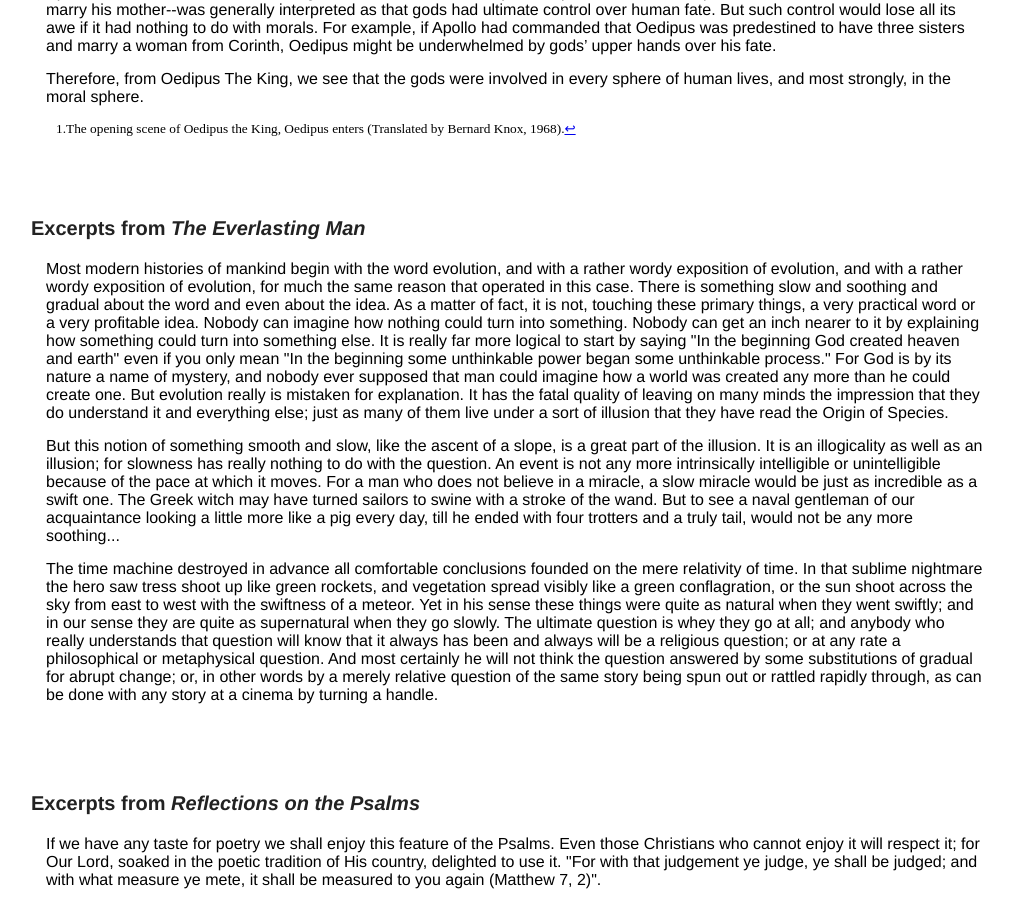
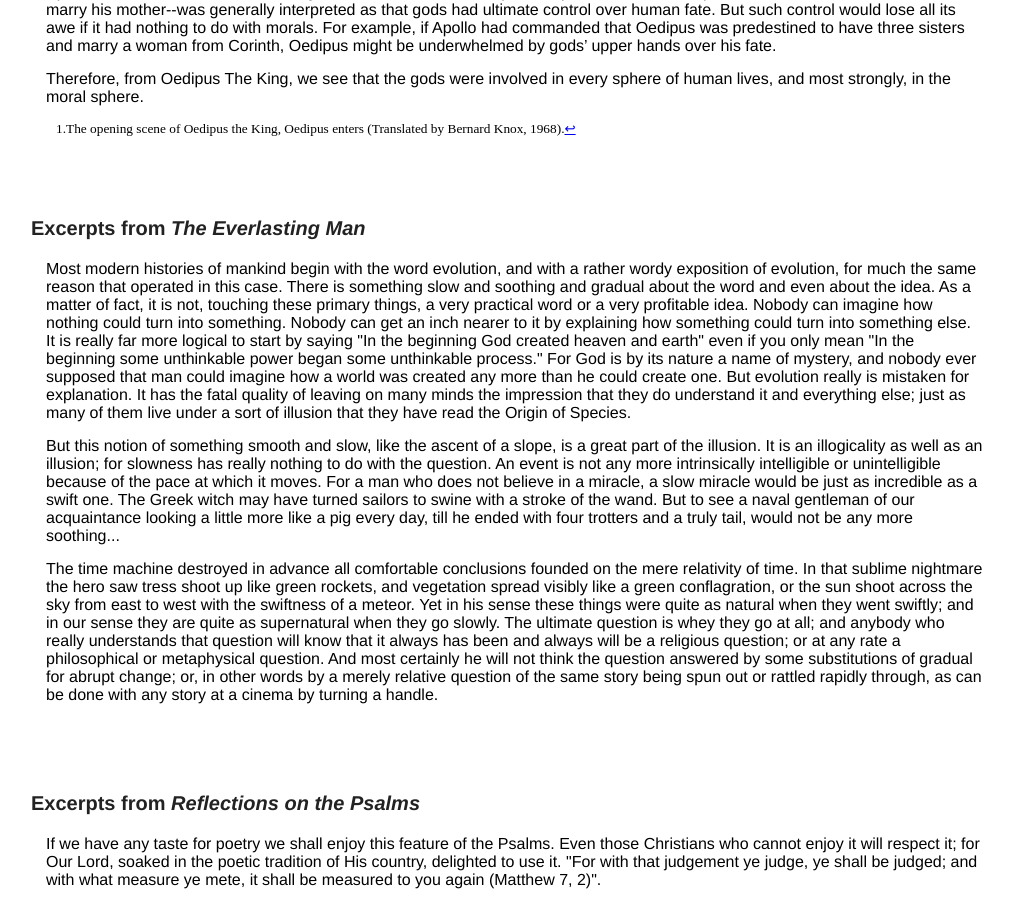
Before and after one commit to yihanxu/yihanxu.github.io, a Jekyll site: the page _posts/2018-2-22-Books-that-have-influenced-my-worldview.html, which Jekyll copies as it is, in a window 1280 px wide and 900 px high, scrolled down 2128 px. Shown: the whole window, without its empty margins (58-1071 px from the left). Built offline with Jekyll 4.4.1, drawn with Linux system fonts in a browser that asks for light colours.

Commit message:
Update 2018-2-22-Books-that-have-influenced-my-worldview.html

```diff
--- a/_posts/2018-2-22-Books-that-have-influenced-my-worldview.html
+++ b/_posts/2018-2-22-Books-that-have-influenced-my-worldview.html
@@ -182,7 +182,7 @@
 		<article>
 			<h3 id = "review2"> Excerpts from <em>The Everlasting Man </em></h3>
 
-			<p>Most modern histories of mankind begin with the word evolution, and with a rather wordy exposition of evolution, and with a rather wordy exposition of evolution, for much the same reason that operated in this case. There is something slow and soothing and gradual about the word and even about the idea. As a matter of fact, it is not, touching these primary things, a very practical word or a very profitable idea. Nobody can imagine how nothing could turn into something. Nobody can get an inch nearer to it by explaining how something could turn into something else. It is really far more logical to start by saying &quot;In the beginning God created heaven and earth&quot; even if you only mean &quot;In the beginning some unthinkable power began some unthinkable process.&quot; For God is by its nature a name of mystery, and nobody ever supposed that man could imagine how a world was created any more than he could create one. But evolution really is mistaken for explanation. It has the fatal quality of leaving on many minds the impression that they do understand it and everything else; just as many of them live under a sort of illusion that they have read the Origin of Species. </p>
+			<p>Most modern histories of mankind begin with the word evolution, and with a rather wordy exposition of evolution, for much the same reason that operated in this case. There is something slow and soothing and gradual about the word and even about the idea. As a matter of fact, it is not, touching these primary things, a very practical word or a very profitable idea. Nobody can imagine how nothing could turn into something. Nobody can get an inch nearer to it by explaining how something could turn into something else. It is really far more logical to start by saying &quot;In the beginning God created heaven and earth&quot; even if you only mean &quot;In the beginning some unthinkable power began some unthinkable process.&quot; For God is by its nature a name of mystery, and nobody ever supposed that man could imagine how a world was created any more than he could create one. But evolution really is mistaken for explanation. It has the fatal quality of leaving on many minds the impression that they do understand it and everything else; just as many of them live under a sort of illusion that they have read the Origin of Species. </p>
 
 			<p>But this notion of something smooth and slow, like the ascent of a slope, is a great part of the illusion. It is an illogicality as well as an illusion; for slowness has really nothing to do with the question. An event is not any more intrinsically intelligible or unintelligible because of the pace at which it moves. For a man who does not believe in a miracle, a slow miracle would be just as incredible as a swift one. The Greek witch may have turned sailors to swine with a stroke of the wand. But to see a naval gentleman of our acquaintance looking a little more like a pig every day, till he ended with four trotters and a truly tail, would not be any more soothing...</p>
 
```
